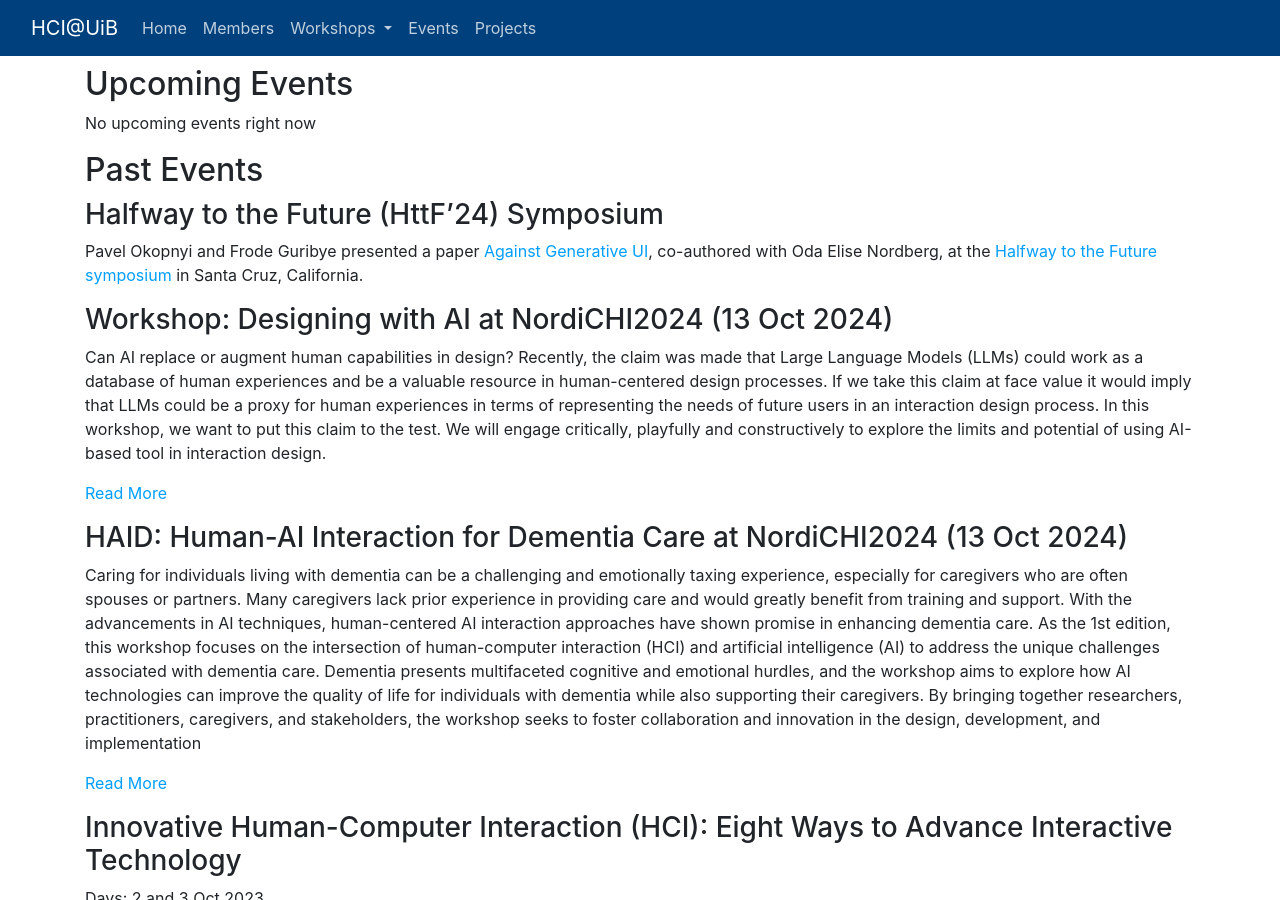
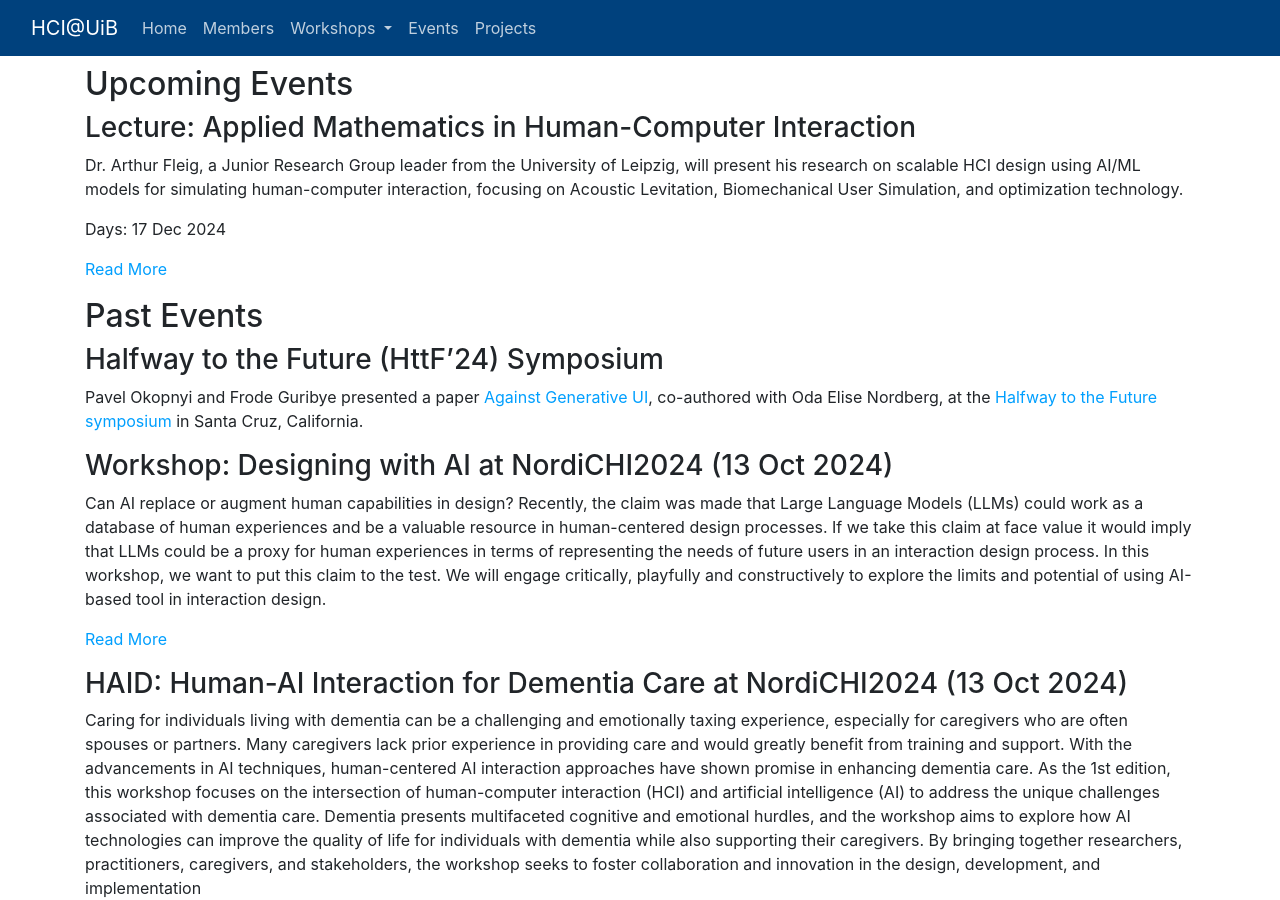
Before and after one commit to BergenHCI/bergenhci.github.io, a Jekyll site: the page built from events.md, in a window 1280 px wide and 900 px high. Built offline with Jekyll 4.4.1, drawn with Linux system fonts in a browser that asks for light colours; our own code applies the rules of GitHub Pages for plain Markdown files.

Commit message:
Added Arthurs lecture

```diff
--- a/events.md
+++ b/events.md
@@ -5,7 +5,13 @@ title: Our events
 
 ## Upcoming Events
 
-No upcoming events right now
+### Lecture: Applied Mathematics in Human-Computer Interaction
+
+Dr. Arthur Fleig, a Junior Research Group leader from the University of Leipzig, will present his research on scalable HCI design using AI/ML models for simulating human-computer interaction, focusing on Acoustic Levitation, Biomechanical User Simulation, and optimization technology.
+
+Days: 17 Dec 2024
+
+[Read More](https://www.uib.no/infomedia/174615/applied-mathematics-human-computer-interaction)
 
 ## Past Events
 
```
